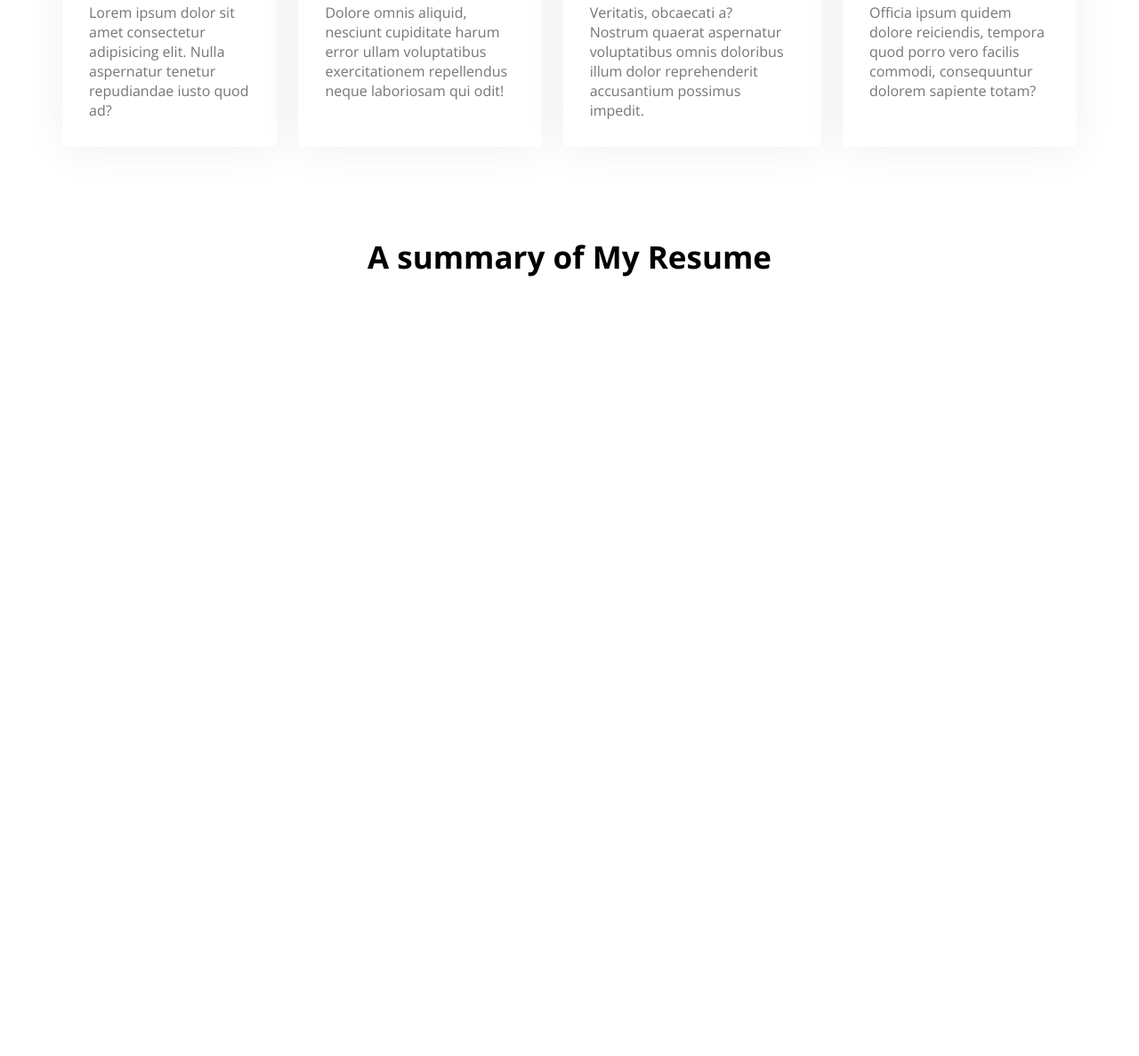
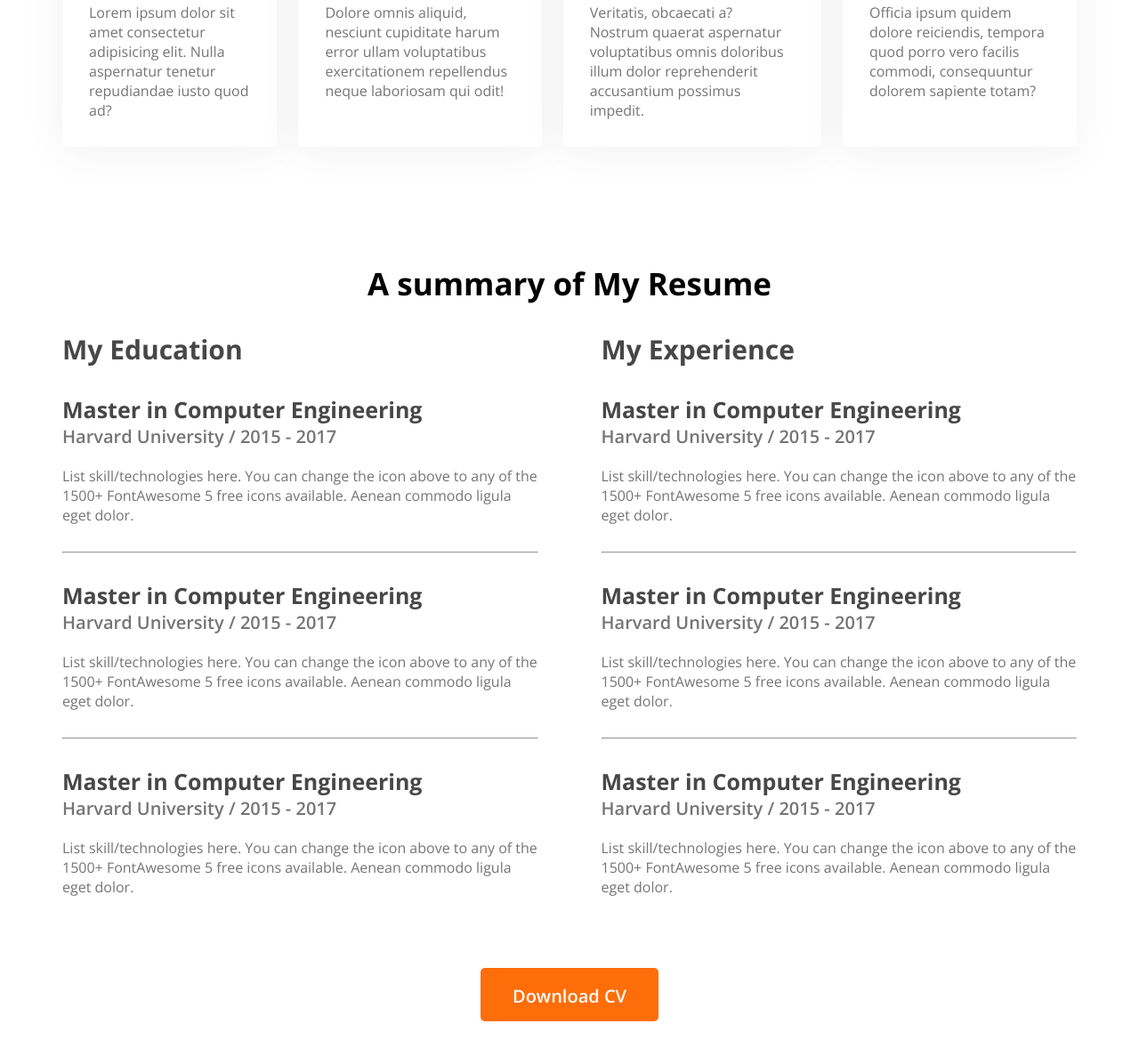
Before and after one commit to krafsan01/portfolio1, a plain HTML site: page index.html in a window 1280 px wide. Shown: the part 1914-3101 px from the top of the page at 89% size. Before the commit the page ends 2256 px from the top, so only its background shows below. Drawn offline with nearby package versions, Linux system fonts and the light colour scheme.

Commit message:
resume section

```diff
--- a/index.html
+++ b/index.html
@@ -104,6 +104,75 @@
       </section>
       <section class="resume">
         <h3 class="section-title">A summary of My Resume</h3>
+        <div class="resume-content">
+          <div>
+            <h3 class="resume-title">My Education</h3>
+            <div class="resume-item">
+              <h4 class="title">Master in Computer Engineering</h4>
+              <h5 class="sub-title">Harvard University / 2015 - 2017</h5>
+              <p class="description">
+                List skill/technologies here. You can change the icon above to
+                any of the 1500+ FontAwesome 5 free icons available. Aenean
+                commodo ligula eget dolor.
+              </p>
+            </div>
+            <hr />
+            <div class="resume-item">
+              <h4 class="title">Master in Computer Engineering</h4>
+              <h5 class="sub-title">Harvard University / 2015 - 2017</h5>
+              <p class="description">
+                List skill/technologies here. You can change the icon above to
+                any of the 1500+ FontAwesome 5 free icons available. Aenean
+                commodo ligula eget dolor.
+              </p>
+            </div>
+            <hr />
+            <div class="resume-item">
+              <h4 class="title">Master in Computer Engineering</h4>
+              <h5 class="sub-title">Harvard University / 2015 - 2017</h5>
+              <p class="description">
+                List skill/technologies here. You can change the icon above to
+                any of the 1500+ FontAwesome 5 free icons available. Aenean
+                commodo ligula eget dolor.
+              </p>
+            </div>
+          </div>
+          <div>
+            <h3 class="resume-title">My Experience</h3>
+            <div class="resume-item">
+              <h4 class="title">Master in Computer Engineering</h4>
+              <h5 class="sub-title">Harvard University / 2015 - 2017</h5>
+              <p class="description">
+                List skill/technologies here. You can change the icon above to
+                any of the 1500+ FontAwesome 5 free icons available. Aenean
+                commodo ligula eget dolor.
+              </p>
+            </div>
+            <hr />
+            <div class="resume-item">
+              <h4 class="title">Master in Computer Engineering</h4>
+              <h5 class="sub-title">Harvard University / 2015 - 2017</h5>
+              <p class="description">
+                List skill/technologies here. You can change the icon above to
+                any of the 1500+ FontAwesome 5 free icons available. Aenean
+                commodo ligula eget dolor.
+              </p>
+            </div>
+            <hr />
+            <div class="resume-item">
+              <h4 class="title">Master in Computer Engineering</h4>
+              <h5 class="sub-title">Harvard University / 2015 - 2017</h5>
+              <p class="description">
+                List skill/technologies here. You can change the icon above to
+                any of the 1500+ FontAwesome 5 free icons available. Aenean
+                commodo ligula eget dolor.
+              </p>
+            </div>
+          </div>
+        </div>
+        <div class="resume-button">
+          <button class="btn-primary">Download CV</button>
+        </div>
       </section>
     </main>
     <footer></footer>
--- a/styles/portfolio.css
+++ b/styles/portfolio.css
@@ -2,7 +2,10 @@
   margin: 0;
   font-family: "Open Sans", sans-serif;
 }
-
+section {
+  margin-top: 130px;
+  margin-bottom: 100px;
+}
 .header {
   background: #fff8f3;
   background-image: url("../images/header_bg.png"),
@@ -96,10 +99,7 @@ main {
   font-size: 20px;
   font-weight: 700;
 }
-.what-i-do {
-  margin-top: 130px;
-  margin-bottom: 100px;
-}
+
 .skill {
   background: #ffffff;
   border-radius: 5px;
@@ -120,3 +120,32 @@ main {
   color: #757575;
   font-size: 16px;
 }
+.resume-content {
+  display: flex;
+  gap: 71px;
+}
+.resume .resume-title {
+  font-size: 30px;
+  font-weight: 700;
+  color: #474747;
+}
+.resume .title {
+  color: #474747;
+  font-size: 25px;
+  font-weight: 700;
+  margin-top: 30px;
+}
+.resume .sub-title {
+  color: #757575;
+  font-size: 20px;
+  font-weight: 600;
+  margin-bottom: 20px;
+}
+.description {
+  color: #757575;
+  margin-bottom: 30px;
+}
+.resume-button {
+  margin-top: 50px;
+  text-align: center;
+}
```
